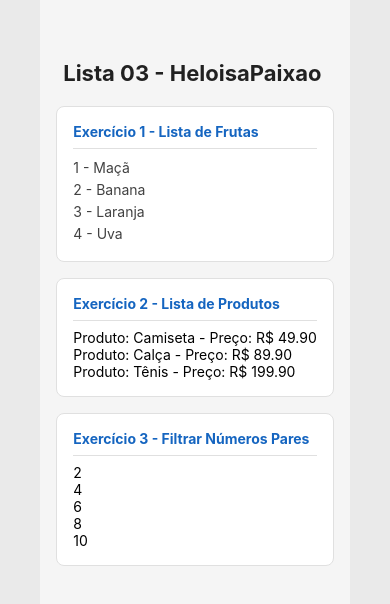
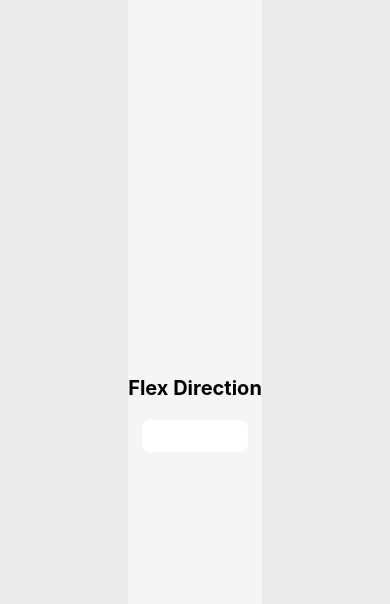
Before and after one commit to heloisagpaixao/ETAPA-3---SENAI, a React Native app in the folder mobile/react_native/first-app/: screen / in a window 390 px wide. Shown: the top 604 px of the page. Built offline with nearby package versions, Linux system fonts and the light colour scheme.

Commit message:
atualizações (09/03/2026)

```diff
--- a/mobile/react_native/first-app/src/App.js
+++ b/mobile/react_native/first-app/src/App.js
@@ -1,13 +1,11 @@
 import { StatusBar } from 'expo-status-bar';
 import { StyleSheet, Text, View } from 'react-native';
-import Lista01 from './jsx_listas_HELOISA-PAIXAO/lista01';
-import Lista02 from './jsx_listas_HELOISA-PAIXAO/lista02';
-import Lista03 from './jsx_listas_HELOISA-PAIXAO/lista03';
+import ViewExamples01 from './basic_components/view_examples01';
 
 export default function App() {
   return (
     <View style={styles.container}>
-      <Lista03/>
+      <ViewExamples01/>
       <StatusBar style="auto" />
     </View>
   );
--- a/mobile/react_native/first-app/src/jsx_examples/scaffold.js
+++ b/mobile/react_native/first-app/src/basic_components/view_examples01.js
@@ -1,15 +1,11 @@
-// ============================================
-// Arquivo Base
-// ============================================
-
 import { View, Text, StyleSheet } from "react-native";
 
-export default function Scaffold() {
+export default function ViewExamples01() {
   return (
     <View style={styles.container}>
-      <Text style={styles.titulo}></Text>
-      <Text style={styles.subtitulo}></Text>
-      {/* VAMOS CONSTRUIR AQUI E USAR styles.exemplo */}
+      <Text style={styles.titulo}>Flex Direction</Text>
+
+      <View style={styles.exemplo}></View>
     </View>
   );
 }
@@ -39,4 +35,17 @@ const styles = StyleSheet.create({
     backgroundColor: "#fff",
     borderRadius: 8,
   },
+  box: {
+    width: 50,
+    height: 50,
+    backgroundColor: "#4285f4",
+    borderRadius: 4,
+    justifyContent: "center",
+    alignItems: "center",
+  },
+  textBox: {
+    color: "#fff",
+    fontSize: 12,
+    fontWeight: "bold",
+  },
 });
```
